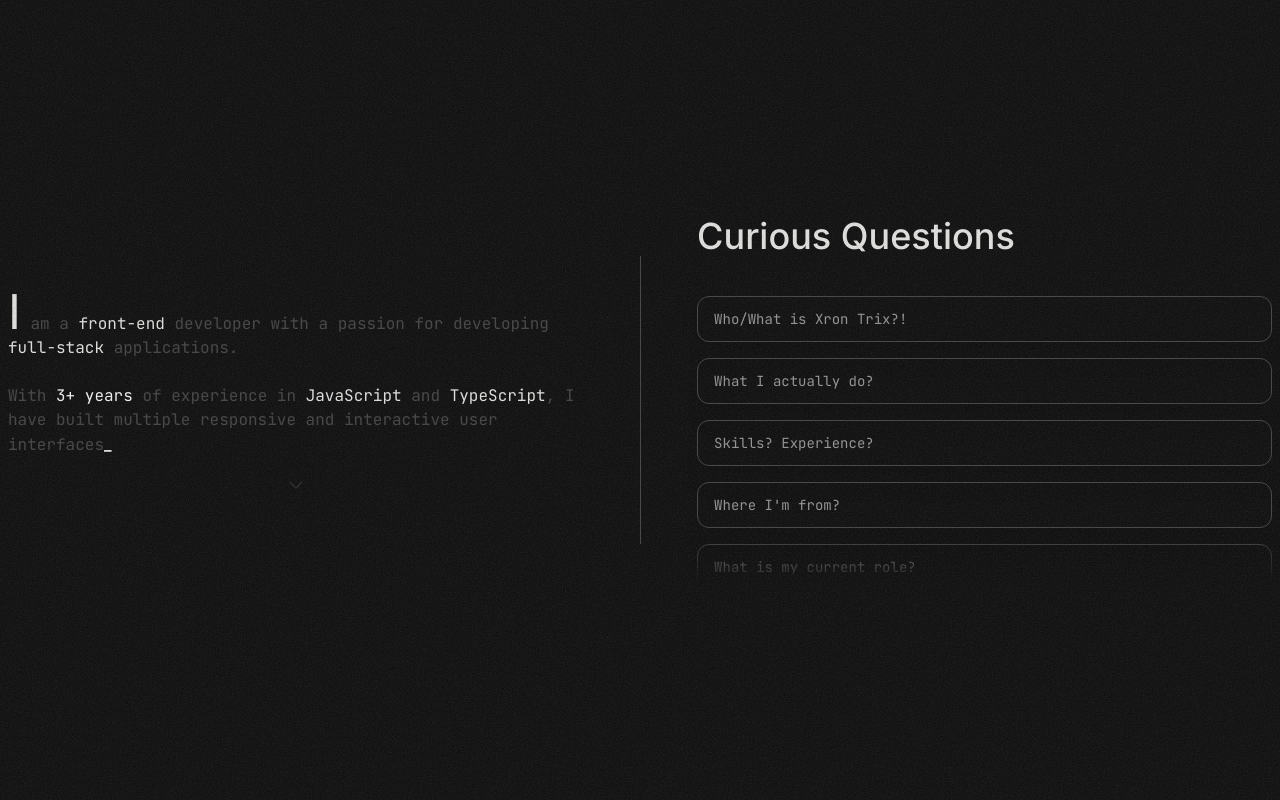
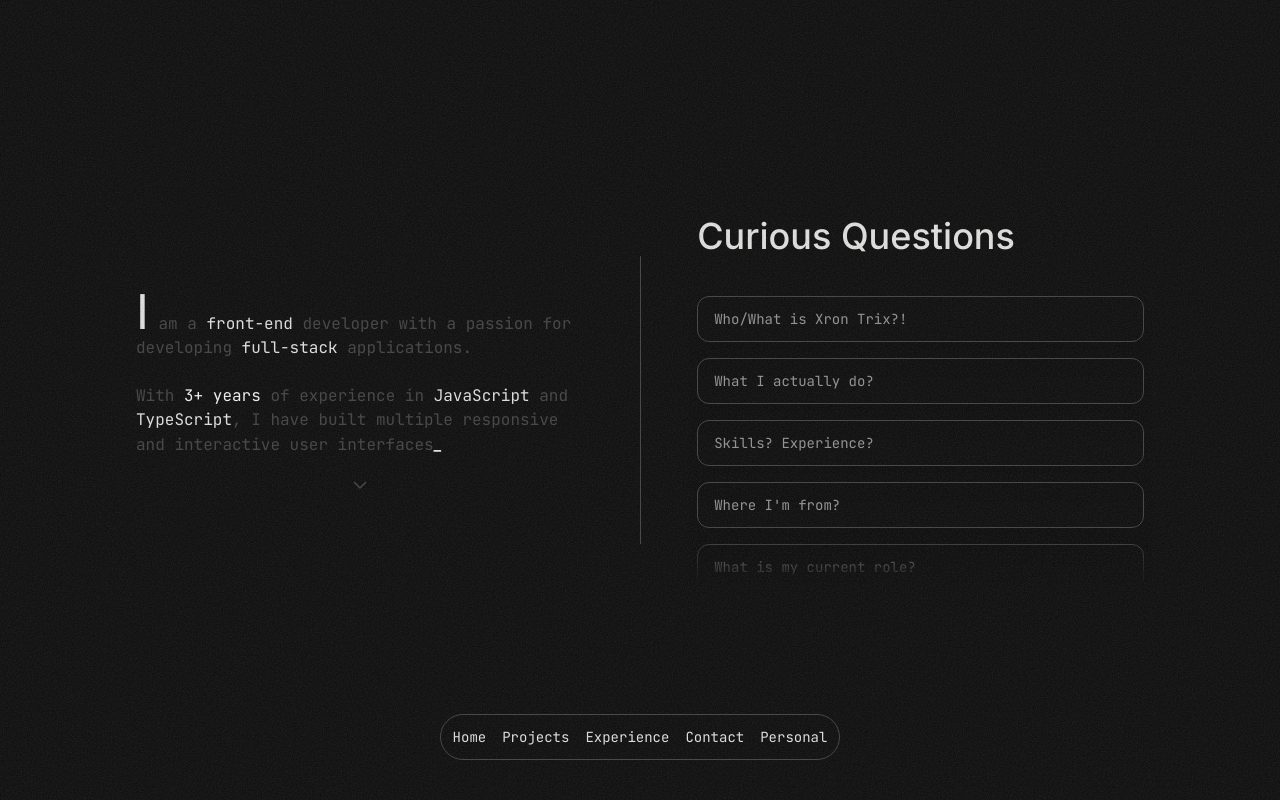
Before and after one commit to XronTrix10/Portfolio-V3, a Next.js app: page /overview in a window 1280 px wide. Built offline with nearby package versions, Linux system fonts and the light colour scheme.

Commit message:
fix: moved to nav group

```diff
--- a/src/app/overview/page.tsx
+++ b/src/app/(navgroup)/overview/page.tsx
@@ -1,4 +1,5 @@
 import type { JSX } from "react";
+import Link from "next/link";
 
 import Divider from "@/components/ui/divider";
 import DownArrow from "@/assets/icons/down-arrow";
@@ -29,7 +30,7 @@ const page = (): JSX.Element => {
           <BlinkingCursor text="_" className="font-bold" />
         </article>
 
-        <div className="self-center p-4 opacity-50 duration-200 hover:text-light-gray hover:opacity-100">
+        <div className="self-center p-4 duration-200 hover:text-light-gray">
           <DownArrow />
         </div>
 
@@ -60,6 +61,12 @@ const page = (): JSX.Element => {
                 />
               </li>
             ))}
+            <li className="mx-auto my-4 flex w-fit gap-x-2 text-center text-sm 2xl:text-base">
+              Didn&apos;t find your answer? <br />{" "}
+              <Link href={"/contact"} className="text-light hover:underline">
+                Ask me!
+              </Link>
+            </li>
           </ol>
           <div className="absolute inset-x-0 bottom-0 h-12 bg-gradient-to-t from-dark to-transparent" />
         </div>
```
